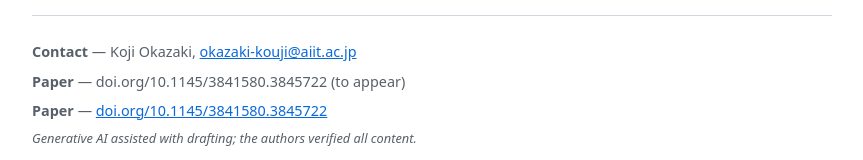
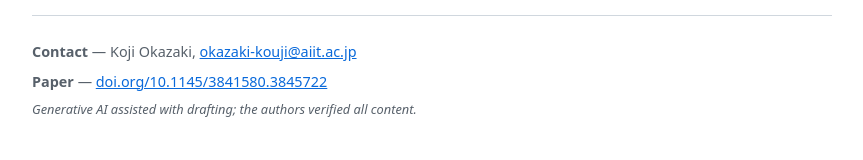
Before and after one commit to kouji-yamanakaAIIT/Delegating-Design-Critique-to-AI, a plain HTML site: page index.html in a window 1280 px wide. Shown: the part 1686-1846 px from the top of the page, without its empty margins (208-1071 px from the left). Drawn offline with Linux system fonts and the light colour scheme.

Commit message:
Update index.html

```diff
--- a/index.html
+++ b/index.html
@@ -48,7 +48,6 @@
   <p><a class="btn" href="faq.html">Open FAQ (English / 日本語)</a></p>
   <footer>
     <p><strong>Contact</strong> — Koji Okazaki, <a href="mailto:okazaki-kouji@aiit.ac.jp">okazaki-kouji@aiit.ac.jp</a></p>
-    <p><strong>Paper</strong> — doi.org/10.1145/3841580.3845722 (to appear)</p>
     <p><strong>Paper</strong> — <a href="https://doi.org/10.1145/3841580.3845722" target="_blank" rel="noopener">doi.org/10.1145/3841580.3845722</a></p>
 
     <p class="note">Generative AI assisted with drafting; the authors verified all content.</p>
```
